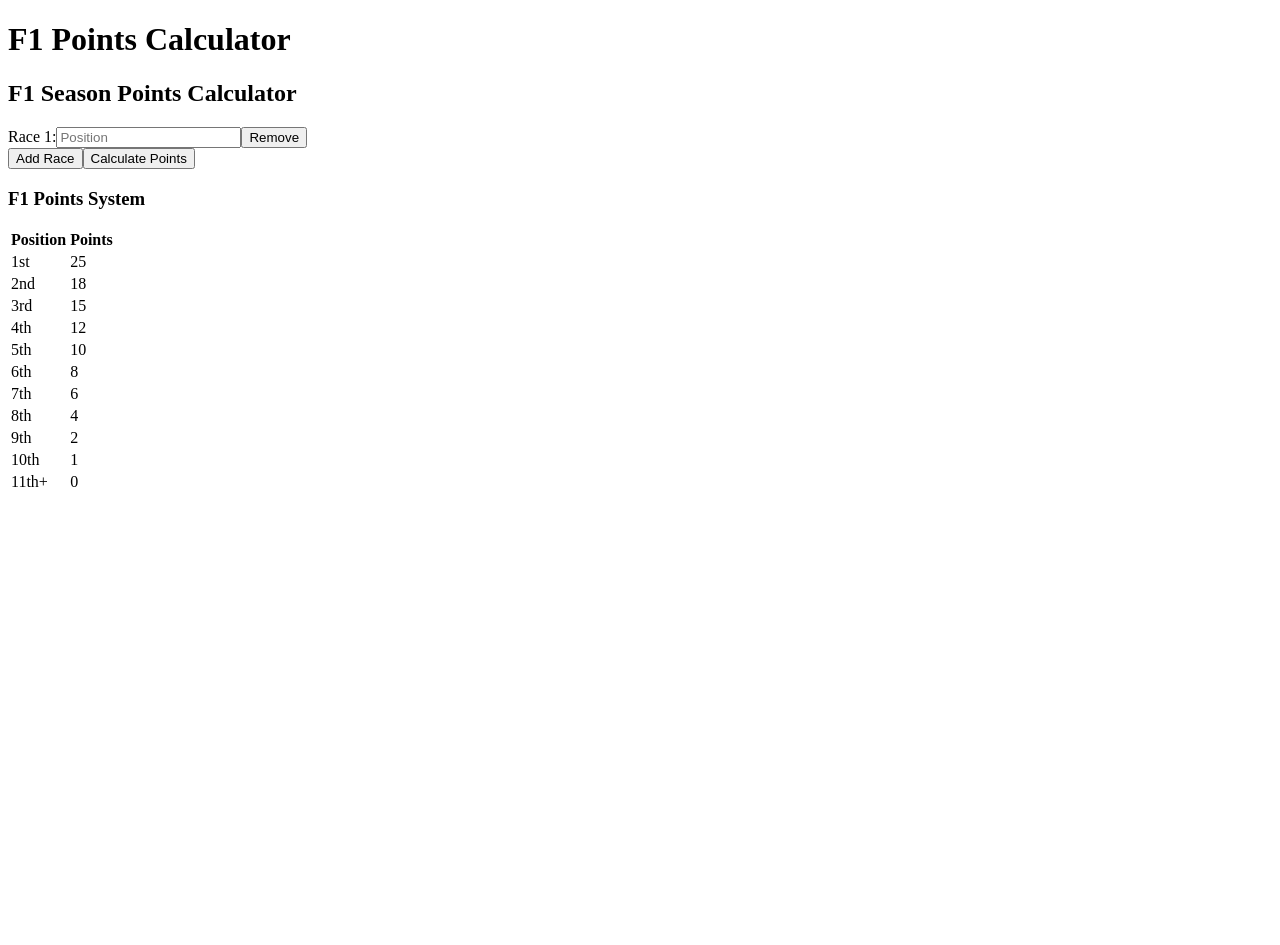
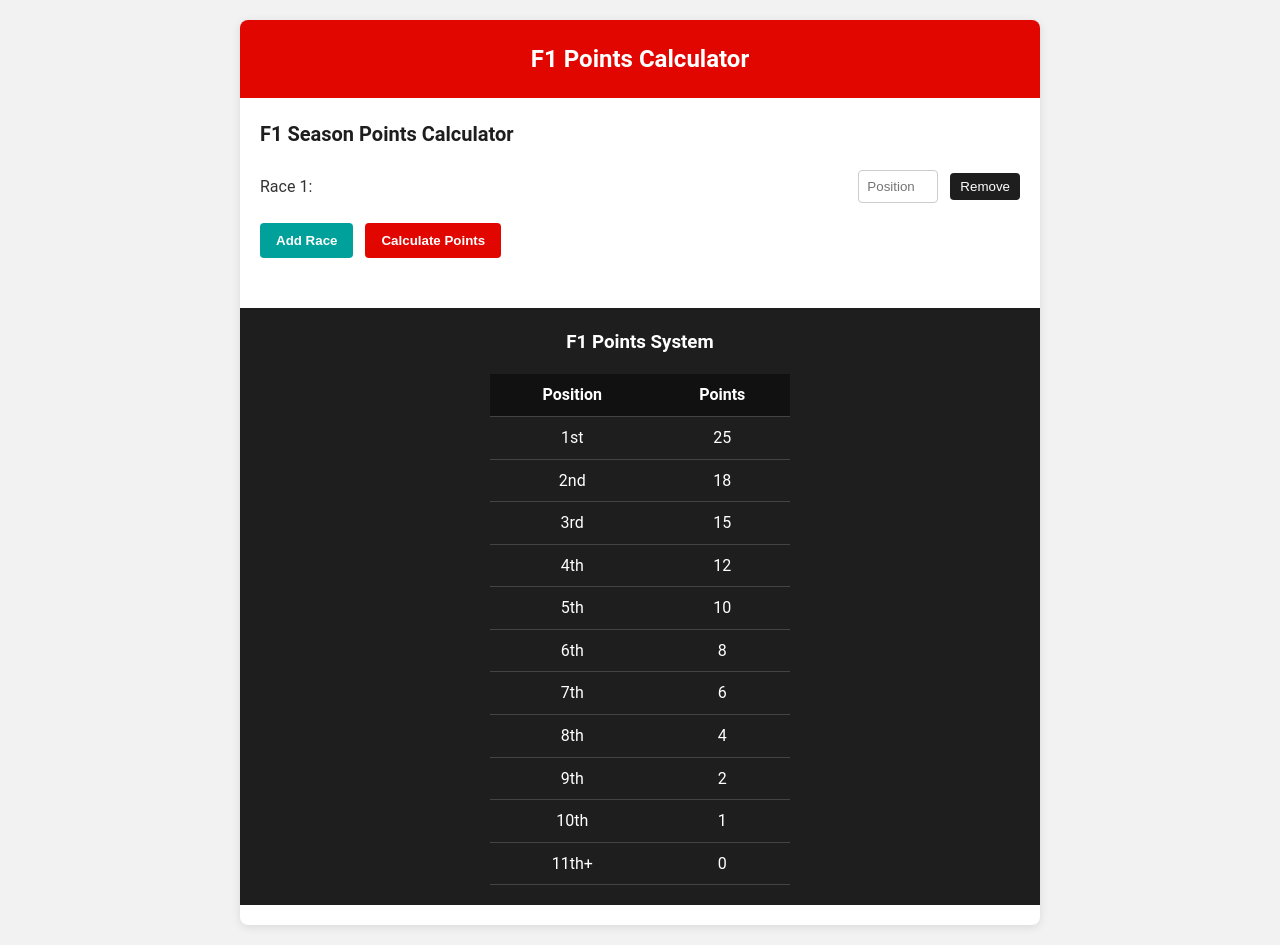
Before and after one commit to B0K1NG/f1-points-calculator, a React (Vite) app: page / in a window 1280 px wide. Before the commit the page ends 800 px from the top, so only its background shows below. Built offline with nearby package versions, Linux system fonts and the light colour scheme.

Commit message:
feat: Add scss -> css mapping

```diff
--- a/src/styles/main.css
+++ b/src/styles/main.css
@@ -1 +1,170 @@
-/*# sourceMappingURL=main.css.map */
+* {
+  box-sizing: border-box;
+  margin: 0;
+  padding: 0;
+}
+
+body {
+  font-family: "Roboto", Arial, sans-serif;
+  line-height: 1.6;
+  background-color: #f2f2f2;
+  color: #333;
+  padding: 20px;
+}
+
+header {
+  background-color: #e10600;
+  color: #fff;
+  padding: 20px;
+  text-align: center;
+}
+header h1 {
+  font-size: 24px;
+  font-weight: 700;
+}
+
+main {
+  padding: 20px;
+}
+
+footer {
+  padding-bottom: 20px;
+}
+
+.f1-calculator {
+  max-width: 800px;
+  margin: 0 auto;
+  background-color: #fff;
+  border-radius: 8px;
+  box-shadow: 0 2px 10px rgba(0, 0, 0, 0.1);
+  overflow: hidden;
+}
+
+.points-reference {
+  padding: 20px;
+  background-color: #1e1e1e;
+  color: #fff;
+}
+.points-reference h3 {
+  margin-bottom: 16px;
+  text-align: center;
+}
+.points-reference table {
+  width: 100%;
+  max-width: 300px;
+  margin: 0 auto;
+  border-collapse: collapse;
+}
+.points-reference table th, .points-reference table td {
+  padding: 8px;
+  text-align: center;
+  border-bottom: 1px solid #444;
+}
+.points-reference table th {
+  background-color: #111111;
+}
+
+.points-form {
+  margin-bottom: 30px;
+}
+.points-form h2 {
+  margin-bottom: 20px;
+  color: #1e1e1e;
+  font-size: 20px;
+}
+
+.form-actions {
+  display: flex;
+  gap: 12px;
+}
+.form-actions button {
+  padding: 10px 16px;
+  border: none;
+  border-radius: 4px;
+  cursor: pointer;
+  font-weight: 600;
+}
+.form-actions .add-race {
+  background-color: #00a19b;
+  color: #fff;
+}
+.form-actions .add-race:hover {
+  background-color: #006e6a;
+}
+.form-actions .calculate {
+  background-color: #e10600;
+  color: #fff;
+}
+.form-actions .calculate:hover {
+  background-color: #ae0500;
+}
+
+.points-result {
+  padding: 20px;
+  background-color: #f2f2f2;
+  border-radius: 8px;
+  margin-bottom: 30px;
+}
+.points-result h3 {
+  margin-bottom: 16px;
+  color: #1e1e1e;
+}
+.points-result .total-points {
+  font-size: 24px;
+  font-weight: 700;
+  color: #e10600;
+  margin-bottom: 20px;
+}
+.points-result .points-breakdown h4 {
+  margin-bottom: 8px;
+}
+.points-result .points-breakdown table {
+  width: 100%;
+  border-collapse: collapse;
+}
+.points-result .points-breakdown table th, .points-result .points-breakdown table td {
+  padding: 8px;
+  text-align: left;
+  border-bottom: 1px solid #ddd;
+}
+.points-result .points-breakdown table th {
+  background-color: #1e1e1e;
+  color: #fff;
+}
+.points-result .points-breakdown table tr:nth-child(even) {
+  background-color: #f9f9f9;
+}
+
+.races-container {
+  margin-bottom: 20px;
+}
+
+.race-input {
+  display: flex;
+  align-items: center;
+  margin-bottom: 12px;
+}
+.race-input label {
+  flex-grow: 1;
+  display: flex;
+  justify-content: space-between;
+  align-items: center;
+  margin-right: 12px;
+}
+.race-input label input {
+  width: 80px;
+  padding: 8px;
+  border: 1px solid #ccc;
+  border-radius: 4px;
+}
+.race-input .remove-race {
+  padding: 6px 10px;
+  background-color: #1e1e1e;
+  color: #fff;
+  border: none;
+  border-radius: 4px;
+  cursor: pointer;
+}
+.race-input .remove-race:hover {
+  background-color: #050505;
+}/*# sourceMappingURL=main.css.map */
```
Also changed, not shown: 1 other file (tests, documents, lock files or other folders).
